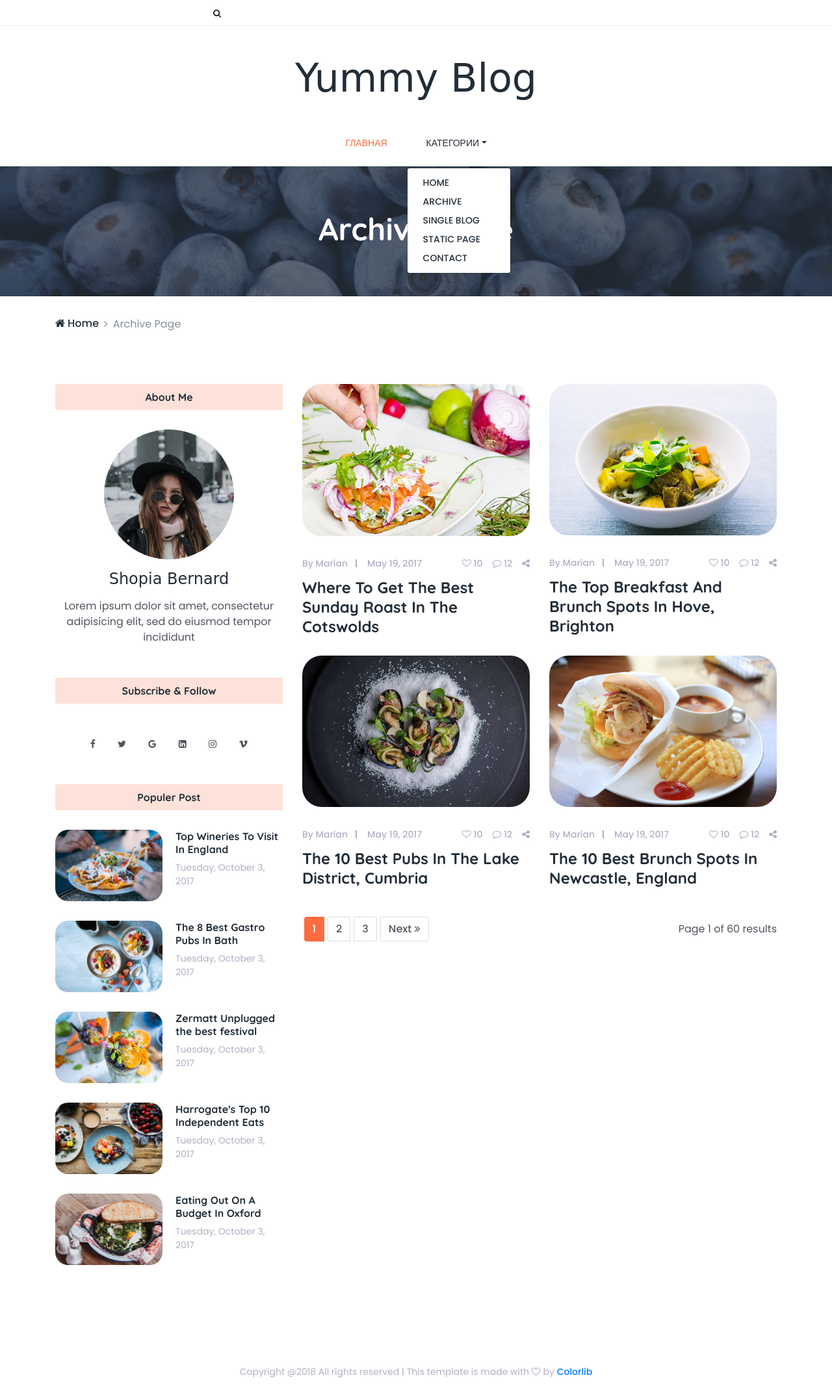
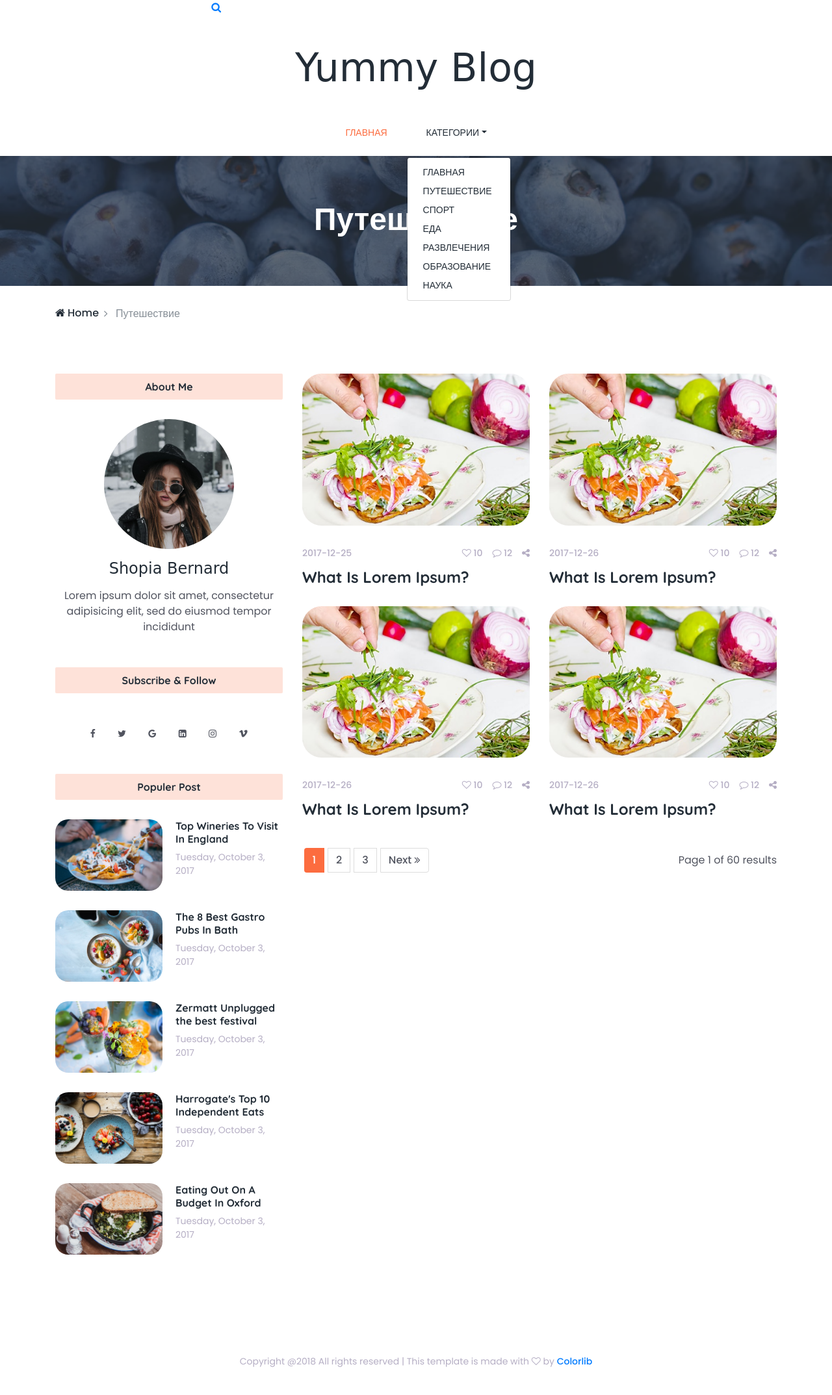
Before and after one commit to malvinkooo/blog, a PHP site: page /section.php?id=1 in a window 1280 px wide, after a click on "КАТЕГОРИИ". Shown: the whole page at 65% size. After the commit the page ends 2104 px from the top, so only its background shows below. Run offline with PHP 8.4, Linux system fonts and the light colour scheme; data comes from the database, SQL or seed files in the repository; some libraries are stand-ins or nearby versions; some web fonts are replaced.

Commit message:
Load articles by category. Load single article

```diff
--- /dev/null
+++ b/functions.php
@@ -0,0 +1,14 @@
+<?php
+try {
+	$db = new PDO('mysql:host=localhost;dbname=yummy_blog', 'root', '', array(PDO::MYSQL_ATTR_INIT_COMMAND => 'SET CHARSET utf8'));
+} catch(PDOException $e) {
+	// http_response_code(500);
+	// header('Content-Type', 'application/json');
+	// $erroObject = array(
+	// 	'error' => 'Не удалось подключиться к БД',
+	// 	'details' => $e->getMessage()
+	// );
+	// echo json_encode($erroObject);
+	// exit();
+}
+?>
--- a/section.php
+++ b/section.php
@@ -1,7 +1,20 @@
 <?php
 require_once "vendor/autoload.php";
+require_once "functions.php";
 $loader = new Twig_Loader_Filesystem('tpl');
 $twig = new Twig_Environment($loader);
 
-echo $twig->render('section.html', array());
+$get_categories = $db->prepare("SELECT * FROM categories");
+$categories = $get_categories->execute();
+$categories = $get_categories->fetchAll(PDO::FETCH_ASSOC);
+
+$get_articles = $db->prepare("SELECT * FROM articles WHERE category_id = ?");
+$articles = $get_articles->execute(array($_GET['id']));
+$articles = $get_articles->fetchAll(PDO::FETCH_ASSOC);
+
+$get_current_category = $db->prepare("SELECT * FROM categories WHERE id = ?");
+$current_category = $get_current_category->execute(array($_GET['id']));
+$current_category = $get_current_category->fetchAll(PDO::FETCH_ASSOC);
+
+echo $twig->render('section.html', array('categories' => $categories, 'articles' => $articles, 'current_category' => $current_category[0]));
 ?>
--- a/tpl/head.html
+++ b/tpl/head.html
@@ -9,7 +9,7 @@
     <!-- The above 4 meta tags *must* come first in the head; any other head content must come *after* these tags -->
 
     <!-- Title -->
-    <title>Yummy Blog - Food Blog Template</title>
+    <title>Yummy Blog</title>
 
     {% include 'styles.html' %}
 
--- a/tpl/header.html
+++ b/tpl/header.html
@@ -1,8 +1,7 @@
 <!-- ****** Top Header Area Start ****** -->
-    <div class="top_header_area">
-        <div class="container">
-            <div class="row">
-                <div class="col-5 col-sm-6">
+    <div class="container">
+        <div class="row">
+            <div class="col-5 col-sm-6">
                 <!--  Login Register Area -->
                 <div class="col-7 col-sm-6">
                     <div class="signup-search-area d-flex align-items-center justify-content-end">
@@ -24,7 +23,6 @@
         </div>
     </div>
     <!-- ****** Top Header Area End ****** -->
-
     <!-- ****** Header Area Start ****** -->
     <header class="header_area">
         <div class="container">
@@ -32,11 +30,10 @@
                 <!-- Logo Area Start -->
                 <div class="col-12">
                     <div class="logo_area text-center">
-                        <a href="index.html" class="yummy-logo">Yummy Blog</a>
+                        <a href="/" class="yummy-logo">Yummy Blog</a>
                     </div>
                 </div>
             </div>
-
             <div class="row">
                 <div class="col-12">
                     <nav class="navbar navbar-expand-lg">
@@ -45,16 +42,16 @@
                         <div class="collapse navbar-collapse justify-content-center" id="yummyfood-nav">
                             <ul class="navbar-nav" id="yummy-nav">
                                 <li class="nav-item active">
-                                    <a class="nav-link" href="index.html">Главная <span class="sr-only">(current)</span></a>
+                                    <a class="nav-link" href="/">Главная <span class="sr-only">(current)</span></a>
                                 </li>
                                 <li class="nav-item dropdown">
                                     <a class="nav-link dropdown-toggle" href="#" id="yummyDropdown" role="button" data-toggle="dropdown" aria-haspopup="true" aria-expanded="false">Категории</a>
                                     <div class="dropdown-menu" aria-labelledby="yummyDropdown">
-                                        <a class="dropdown-item" href="index.html">Home</a>
-                                        <a class="dropdown-item" href="archive.html">Archive</a>
-                                        <a class="dropdown-item" href="single.html">Single Blog</a>
-                                        <a class="dropdown-item" href="static.html">Static Page</a>
-                                        <a class="dropdown-item" href="contact.html">Contact</a>
+                                        <a class="dropdown-item" href="/">Главная</a>
+                                    {% for category in categories %}
+                                        <a class="dropdown-item" href="/section.php?id={{category.id}}">{{category.category_name}}
+                                        </a>
+                                    {% endfor %}
                                     </div>
                                 </li>
                             </ul>
--- a/tpl/section.html
+++ b/tpl/section.html
@@ -12,7 +12,9 @@
             <div class="row h-100 align-items-center">
                 <div class="col-12">
                     <div class="bradcumb-title text-center">
-                        <h2>Archive Page</h2>
+                        <h2>
+                            {{current_category.category_name}}
+                        </h2>
                     </div>
                 </div>
             </div>
@@ -24,8 +26,15 @@
                 <div class="col-12">
                     <nav aria-label="breadcrumb">
                         <ol class="breadcrumb">
-                            <li class="breadcrumb-item"><a href="#"><i class="fa fa-home" aria-hidden="true"></i> Home</a></li>
-                            <li class="breadcrumb-item active" aria-current="page">Archive Page</li>
+                            <li class="breadcrumb-item">
+                                <a href="/">
+                                    <i class="fa fa-home" aria-hidden="true"></i>
+                                    Home
+                                </a>
+                            </li>
+                            <li class="breadcrumb-item active" aria-current="page">
+                                {{current_category.category_name}}
+                            </li>
                         </ol>
                     </nav>
                 </div>
@@ -41,6 +50,7 @@
                 {% include 'sidebar.html' %}
                 <div class="col-12 col-sm-12 col-md-12 col-lg-8">
                     <div class="row">
+                        {% for article in articles %}
                         <!-- Single Post -->
                         <div class="col-12 col-md-6 col-lg-6">
                             <div class="single-post wow fadeInUp" data-wow-delay="0.1s">
@@ -52,13 +62,11 @@
                                 <div class="post-content">
                                     <div class="post-meta d-flex">
                                         <div class="post-author-date-area d-flex">
-                                            <!-- Post Author -->
-                                            <div class="post-author">
-                                                <a href="#">By Marian</a>
-                                            </div>
                                             <!-- Post Date -->
                                             <div class="post-date">
-                                                <a href="#">May 19, 2017</a>
+                                                <a href="/single.php?category_id={{current_category}}.id&article_id={{article.id}}">
+                                                    {{article.article_date}}
+                                                </a>
                                             </div>
                                         </div>
                                         <!-- Post Comment & Share Area -->
@@ -77,141 +85,15 @@
                                             </div>
                                         </div>
                                     </div>
-                                    <a href="#">
-                                        <h4 class="post-headline">Where To Get The Best Sunday Roast In The Cotswolds</h4>
+                                    <a href="/single.php?category_id={{current_category.id}}&article_id={{article.id}}">
+                                        <h4 class="post-headline">
+                                            {{article.article_title}}
+                                        </h4>
                                     </a>
                                 </div>
                             </div>
                         </div>
-
-                        <!-- Single Post -->
-                        <div class="col-12 col-md-6 col-lg-6">
-                            <div class="single-post wow fadeInUp" data-wow-delay="0.2s">
-                                <!-- Post Thumb -->
-                                <div class="post-thumb">
-                                    <img src="img/blog-img/3.jpg" alt="">
-                                </div>
-                                <!-- Post Content -->
-                                <div class="post-content">
-                                    <div class="post-meta d-flex">
-                                        <div class="post-author-date-area d-flex">
-                                            <!-- Post Author -->
-                                            <div class="post-author">
-                                                <a href="#">By Marian</a>
-                                            </div>
-                                            <!-- Post Date -->
-                                            <div class="post-date">
-                                                <a href="#">May 19, 2017</a>
-                                            </div>
-                                        </div>
-                                        <!-- Post Comment & Share Area -->
-                                        <div class="post-comment-share-area d-flex">
-                                            <!-- Post Favourite -->
-                                            <div class="post-favourite">
-                                                <a href="#"><i class="fa fa-heart-o" aria-hidden="true"></i> 10</a>
-                                            </div>
-                                            <!-- Post Comments -->
-                                            <div class="post-comments">
-                                                <a href="#"><i class="fa fa-comment-o" aria-hidden="true"></i> 12</a>
-                                            </div>
-                                            <!-- Post Share -->
-                                            <div class="post-share">
-                                                <a href="#"><i class="fa fa-share-alt" aria-hidden="true"></i></a>
-                                            </div>
-                                        </div>
-                                    </div>
-                                    <a href="#">
-                                        <h4 class="post-headline">The Top Breakfast And Brunch Spots In Hove, Brighton</h4>
-                                    </a>
-                                </div>
-                            </div>
-                        </div>
-
-                        <!-- Single Post -->
-                        <div class="col-12 col-md-6 col-lg-6">
-                            <div class="single-post wow fadeInUp" data-wow-delay="0.3s">
-                                <!-- Post Thumb -->
-                                <div class="post-thumb">
-                                    <img src="img/blog-img/4.jpg" alt="">
-                                </div>
-                                <!-- Post Content -->
-                                <div class="post-content">
-                                    <div class="post-meta d-flex">
-                                        <div class="post-author-date-area d-flex">
-                                            <!-- Post Author -->
-                                            <div class="post-author">
-                                                <a href="#">By Marian</a>
-                                            </div>
-                                            <!-- Post Date -->
-                                            <div class="post-date">
-                                                <a href="#">May 19, 2017</a>
-                                            </div>
-                                        </div>
-                                        <!-- Post Comment & Share Area -->
-                                        <div class="post-comment-share-area d-flex">
-                                            <!-- Post Favourite -->
-                                            <div class="post-favourite">
-                                                <a href="#"><i class="fa fa-heart-o" aria-hidden="true"></i> 10</a>
-                                            </div>
-                                            <!-- Post Comments -->
-                                            <div class="post-comments">
-                                                <a href="#"><i class="fa fa-comment-o" aria-hidden="true"></i> 12</a>
-                                            </div>
-                                            <!-- Post Share -->
-                                            <div class="post-share">
-                                                <a href="#"><i class="fa fa-share-alt" aria-hidden="true"></i></a>
-                                            </div>
-                                        </div>
-                                    </div>
-                                    <a href="#">
-                                        <h4 class="post-headline">The 10 Best Pubs In The Lake District, Cumbria</h4>
-                                    </a>
-                                </div>
-                            </div>
-                        </div>
-
-                        <!-- Single Post -->
-                        <div class="col-12 col-md-6 col-lg-6">
-                            <div class="single-post wow fadeInUp" data-wow-delay="0.4s">
-                                <!-- Post Thumb -->
-                                <div class="post-thumb">
-                                    <img src="img/blog-img/5.jpg" alt="">
-                                </div>
-                                <!-- Post Content -->
-                                <div class="post-content">
-                                    <div class="post-meta d-flex">
-                                        <div class="post-author-date-area d-flex">
-                                            <!-- Post Author -->
-                                            <div class="post-author">
-                                                <a href="#">By Marian</a>
-                                            </div>
-                                            <!-- Post Date -->
-                                            <div class="post-date">
-                                                <a href="#">May 19, 2017</a>
-                                            </div>
-                                        </div>
-                                        <!-- Post Comment & Share Area -->
-                                        <div class="post-comment-share-area d-flex">
-                                            <!-- Post Favourite -->
-                                            <div class="post-favourite">
-                                                <a href="#"><i class="fa fa-heart-o" aria-hidden="true"></i> 10</a>
-                                            </div>
-                                            <!-- Post Comments -->
-                                            <div class="post-comments">
-                                                <a href="#"><i class="fa fa-comment-o" aria-hidden="true"></i> 12</a>
-                                            </div>
-                                            <!-- Post Share -->
-                                            <div class="post-share">
-                                                <a href="#"><i class="fa fa-share-alt" aria-hidden="true"></i></a>
-                                            </div>
-                                        </div>
-                                    </div>
-                                    <a href="#">
-                                        <h4 class="post-headline">The 10 Best Brunch Spots In Newcastle, England</h4>
-                                    </a>
-                                </div>
-                            </div>
-                        </div>
+                        {% endfor %}
 
                         <div class="col-12">
                             <div class="pagination-area d-sm-flex mt-15">
```
Also changed, not shown: index.php (+2 -18 lines), single.php (+16 -1 lines), tpl/index.html (+2 -6 lines), tpl/single.html (+25 -37 lines), yummy_blog.sql (+103 -20 lines).
